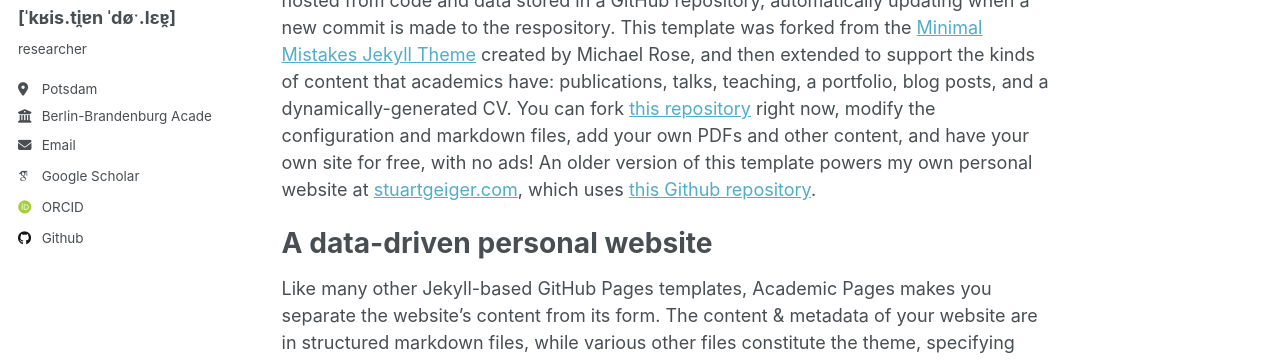
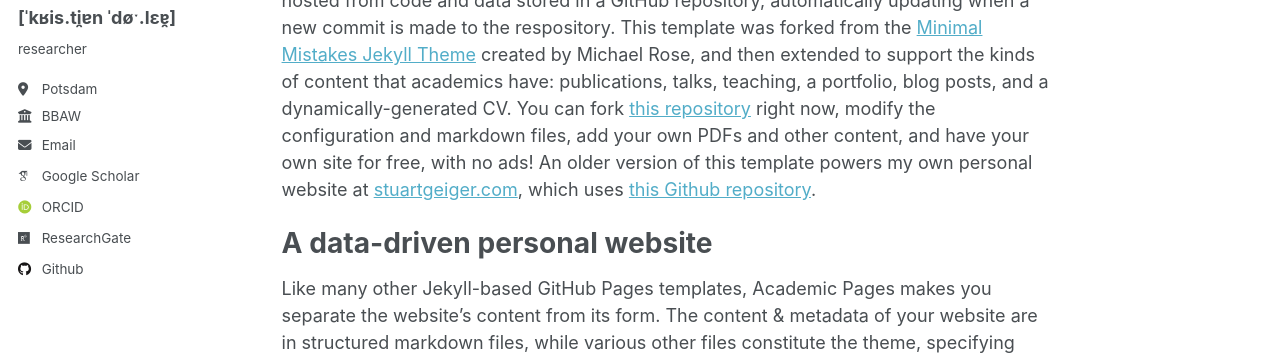
Before and after one commit to chrdoe/chrdoe.github.io, a Jekyll site: the page built from _pages/about.md, in a window 1280 px wide. Shown: the part 243-603 px from the top of the page. Built offline with Jekyll 4.4.1, drawn with Linux system fonts in a browser that asks for light colours; some web fonts are replaced.

Commit message:
Update _config.yml

```diff
--- a/_config.yml
+++ b/_config.yml
@@ -26,18 +26,16 @@ author:
   pronouns         : # example: "he/his"
   bio              : "researcher"
   location         : "Potsdam"
-  employer         : "Berlin-Brandenburg Academy of Sciences and Humanities"
+  employer         : "BBAW"
   uri              : # URL
   email            : "christian.doehler@posteo.de"
 
   # Academic websites
   arxiv            : # URL - Update with the correct link to your profile
   googlescholar    : "https://scholar.google.com/citations?user=v2ydiy8AAAAJ"
-  impactstory      : # URL
+  bbaw      	   : "https://www.bbaw.de/die-akademie/mitarbeiterinnen-mitarbeiter/doehler-christian"
   orcid            : "https://orcid.org/0000-0002-9659-5920"
-  semantic         : # URL
-  pubmed           : #"https://www.ncbi.nlm.nih.gov/pubmed/?term=john+snow"
-  researchgate     : # URL
+  researchgate     : "https://www.researchgate.net/profile/Christian-Doehler"
 
   # Repositories and software development
   bitbucket        : # Username - Update with your username on the site
```
